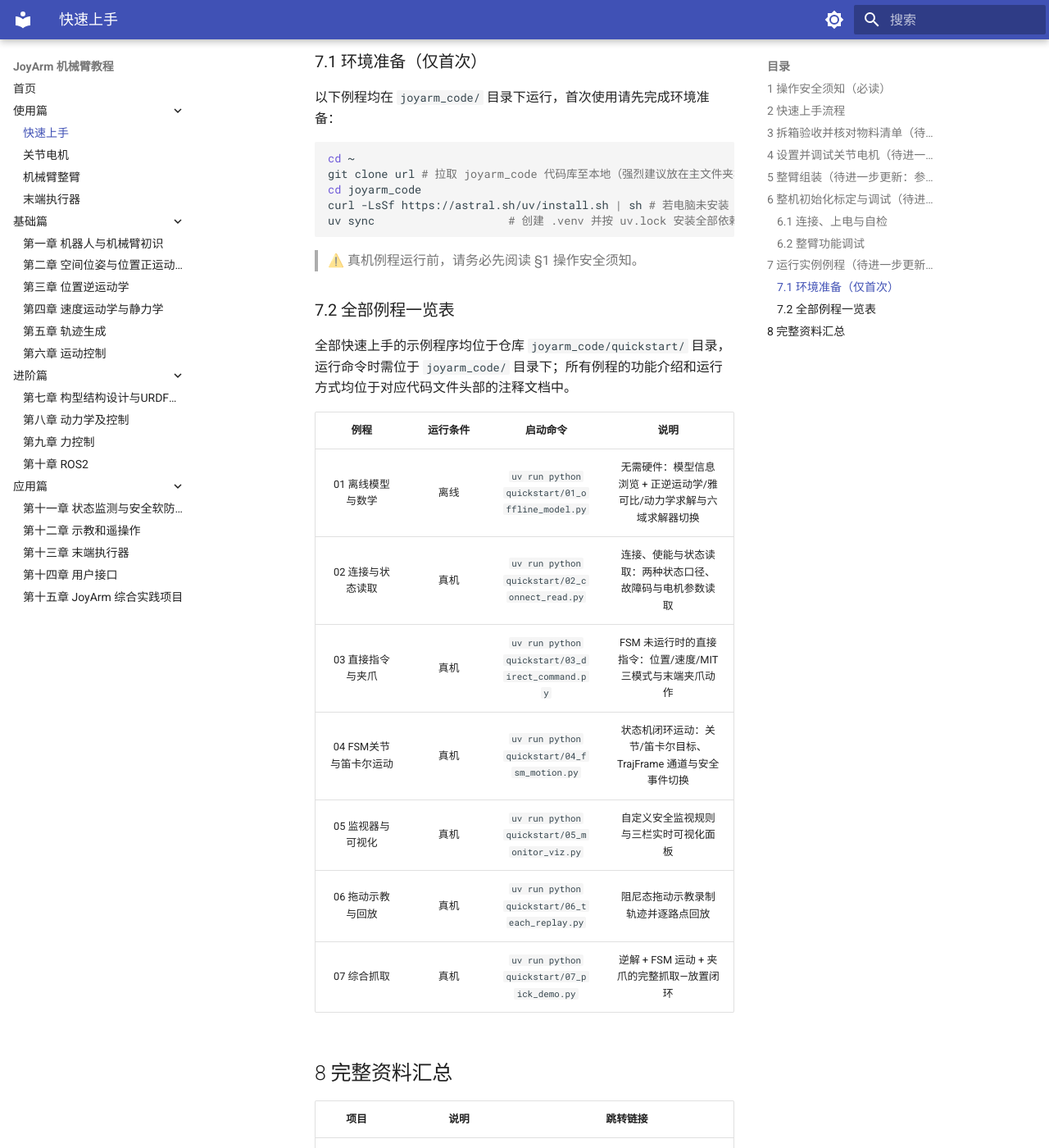
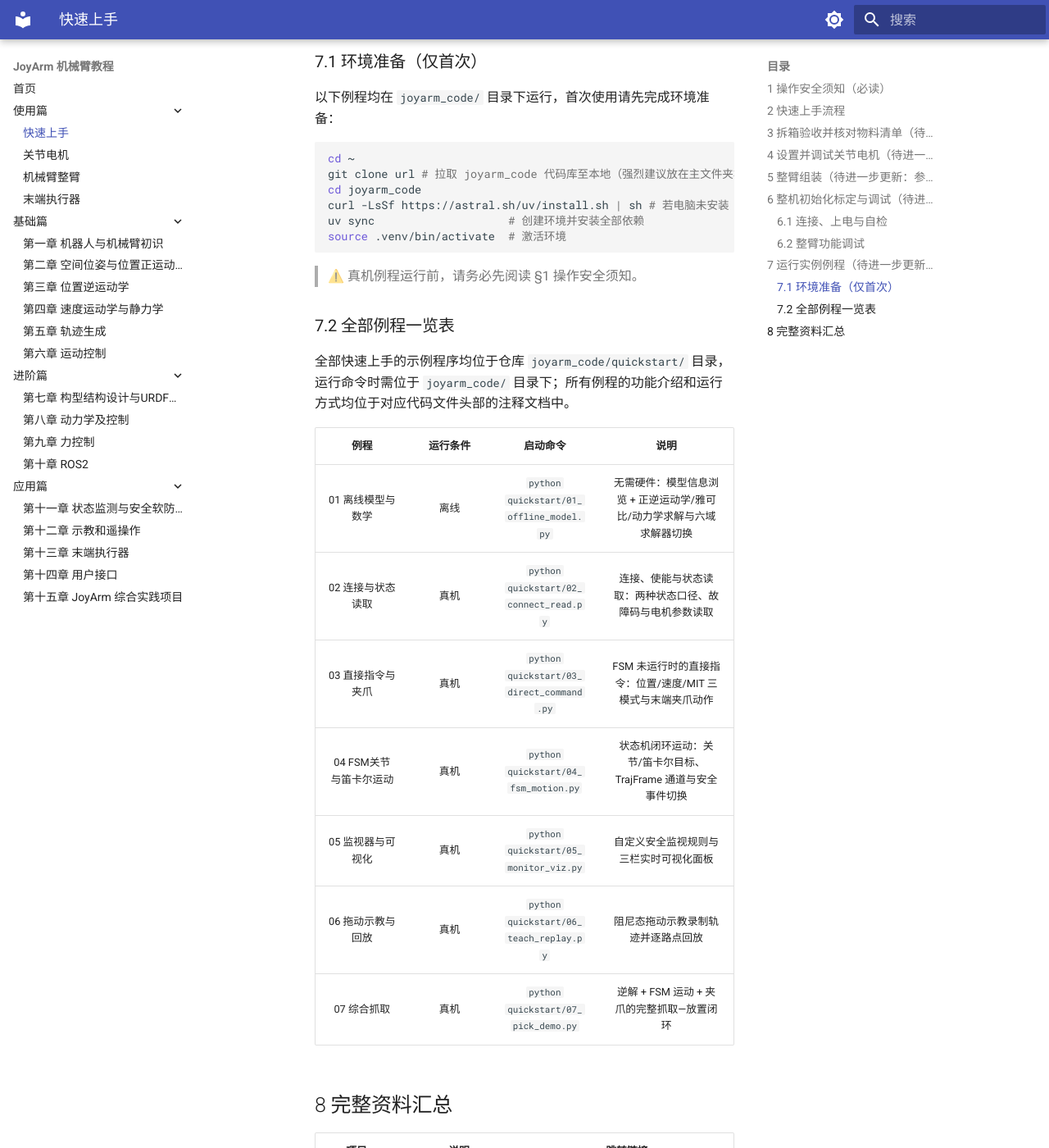
Before and after one commit to joyin-dexhand/joyin_arm_tutorial, an MkDocs documentation site: the page built from docs/quickstart.md, in a window 1280 px wide and 1400 px high, scrolled down 4792 px. Shown: the whole window at 82% size. Built offline with MkDocs 1.6.1 and Material for MkDocs 9.7.7, drawn with Linux system fonts in a browser that asks for light colours.

Commit message:
261029-1547

````diff
--- a/docs/quickstart.md
+++ b/docs/quickstart.md
@@ -112,7 +112,8 @@
 git clone url # 拉取 joyarm_code 代码库至本地（强烈建议放在主文件夹根目录）
 cd joyarm_code
 curl -LsSf https://astral.sh/uv/install.sh | sh # 若电脑未安装 uv 则先安装 uv，已安装则跳过
-uv sync                    # 创建 .venv 并按 uv.lock 安装全部依赖
+uv sync                    # 创建环境并安装全部依赖
+source .venv/bin/activate  # 激活环境
 ```
 
 > ⚠️ 真机例程运行前，请务必先阅读 §1 操作安全须知。
@@ -123,13 +124,13 @@
 
 | 例程 | 运行条件 | 启动命令 | 说明 |
 |:---:|:---:|:---:|:---:|
-| 01 离线模型与数学 | 离线 | `uv run python quickstart/01_offline_model.py` | 无需硬件：模型信息浏览 + 正逆运动学/雅可比/动力学求解与六域求解器切换 |
-| 02 连接与状态读取 | 真机 | `uv run python quickstart/02_connect_read.py` | 连接、使能与状态读取：两种状态口径、故障码与电机参数读取 |
-| 03 直接指令与夹爪 | 真机 | `uv run python quickstart/03_direct_command.py` | FSM 未运行时的直接指令：位置/速度/MIT 三模式与末端夹爪动作 |
-| 04 FSM关节与笛卡尔运动 | 真机 | `uv run python quickstart/04_fsm_motion.py` | 状态机闭环运动：关节/笛卡尔目标、TrajFrame 通道与安全事件切换 |
-| 05 监视器与可视化 | 真机 | `uv run python quickstart/05_monitor_viz.py` | 自定义安全监视规则与三栏实时可视化面板 |
-| 06 拖动示教与回放 | 真机 | `uv run python quickstart/06_teach_replay.py` | 阻尼态拖动示教录制轨迹并逐路点回放 |
-| 07 综合抓取 | 真机 | `uv run python quickstart/07_pick_demo.py` | 逆解 + FSM 运动 + 夹爪的完整抓取—放置闭环 |
+| 01 离线模型与数学 | 离线 | `python quickstart/01_offline_model.py` | 无需硬件：模型信息浏览 + 正逆运动学/雅可比/动力学求解与六域求解器切换 |
+| 02 连接与状态读取 | 真机 | `python quickstart/02_connect_read.py` | 连接、使能与状态读取：两种状态口径、故障码与电机参数读取 |
+| 03 直接指令与夹爪 | 真机 | `python quickstart/03_direct_command.py` | FSM 未运行时的直接指令：位置/速度/MIT 三模式与末端夹爪动作 |
+| 04 FSM关节与笛卡尔运动 | 真机 | `python quickstart/04_fsm_motion.py` | 状态机闭环运动：关节/笛卡尔目标、TrajFrame 通道与安全事件切换 |
+| 05 监视器与可视化 | 真机 | `python quickstart/05_monitor_viz.py` | 自定义安全监视规则与三栏实时可视化面板 |
+| 06 拖动示教与回放 | 真机 | `python quickstart/06_teach_replay.py` | 阻尼态拖动示教录制轨迹并逐路点回放 |
+| 07 综合抓取 | 真机 | `python quickstart/07_pick_demo.py` | 逆解 + FSM 运动 + 夹爪的完整抓取—放置闭环 |
 
 ## 8 完整资料汇总
 
````
Also changed, not shown: joyarm_code/quickstart/重构本文件夹的要求.md (added, +80 -0 lines), 3 other files.
